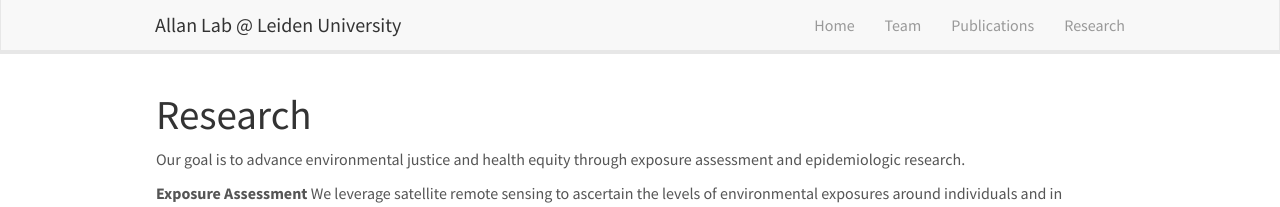
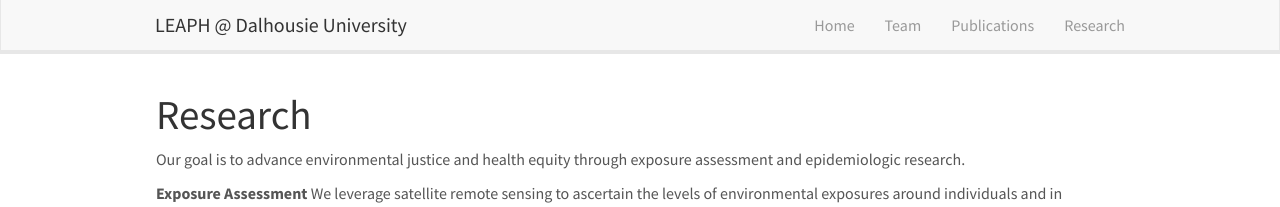
Before and after one commit to kelvincfong/leaph, a Jekyll site: the page built from _pages/research.md, in a window 1280 px wide. Shown: the top 207 px of the page. Built offline with Jekyll 4.4.1, drawn with Linux system fonts in a browser that asks for light colours; nearby versions of some CDN libraries.

Commit message:
Update header.html

```diff
--- a/_includes/header.html
+++ b/_includes/header.html
@@ -8,7 +8,7 @@
 		<span class="icon-bar"></span>
 	  </button>
 
-    <a class="navbar-brand" href="{{ site.url }}{{ site.baseurl }}/">Allan Lab @ Leiden University</a>
+    <a class="navbar-brand" href="{{ site.url }}{{ site.baseurl }}/">LEAPH @ Dalhousie University</a>
 	</div>
 	<div class="collapse navbar-collapse" id="navbar-collapse-1">
 	  <ul class="nav navbar-nav navbar-right">
```
